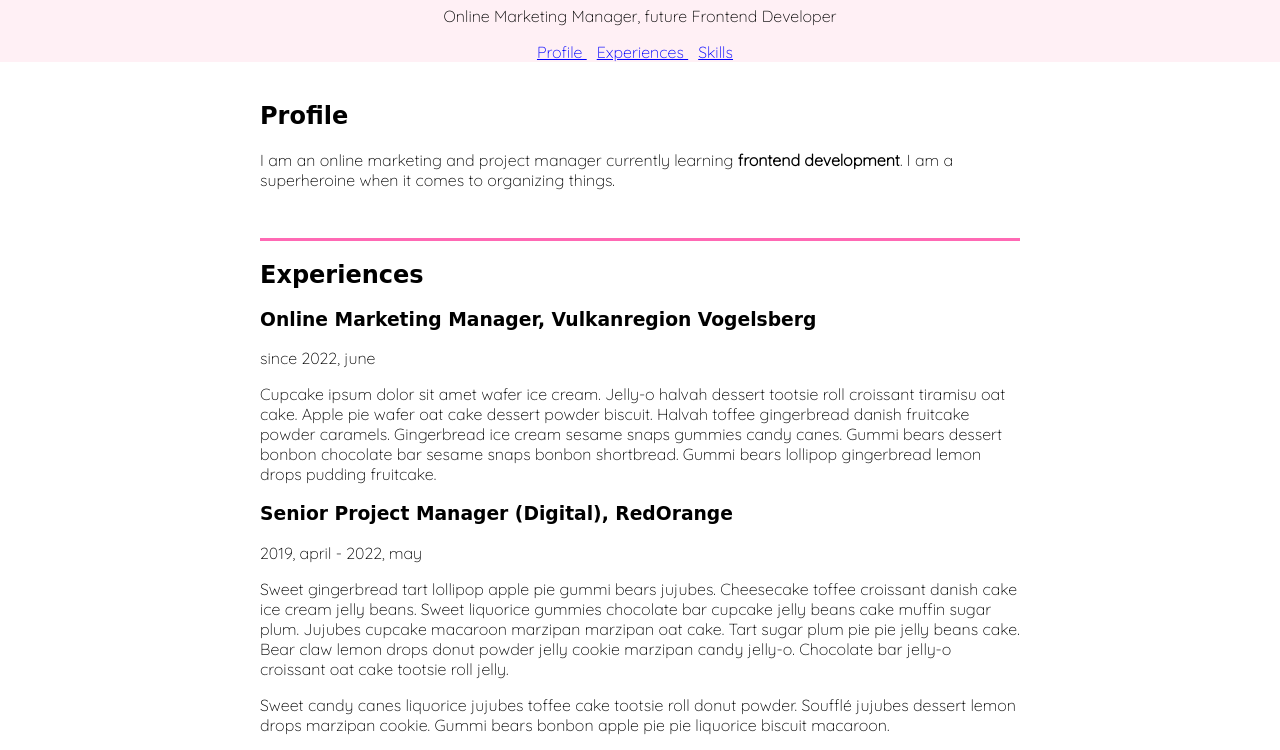
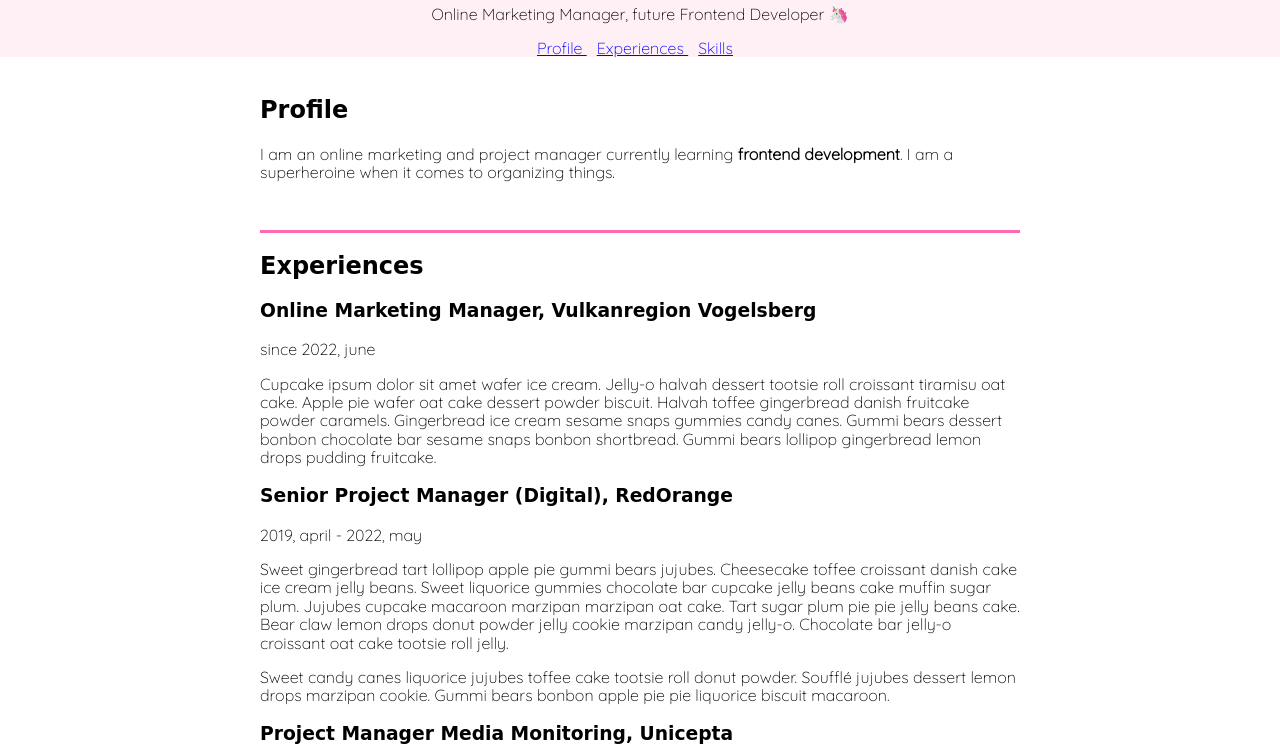
Before and after one commit to anne-die/cv-ad, a plain HTML site: page index.html in a window 1280 px wide. Shown: the part 75-825 px from the top of the page. Drawn offline with nearby package versions, Linux system fonts and the light colour scheme; a web font is replaced by a local one.

Commit message:
change styles

```diff
--- a/index.html
+++ b/index.html
@@ -8,6 +8,7 @@
     <meta http-equiv="X-UA-Compatible" content="IE=edge">
     <meta name="viewport" content="width=device-width, initial-scale=1.0">
     <title>Anne Dietzsch: CV</title>
+    <link rel="stylesheet" href="https://unpkg.com/normalize.css@8.0.1/normalize.css" />
     <link rel="stylesheet" href="style.css">
     <link rel="preconnect" href="https://fonts.googleapis.com">
     <link rel="preconnect" href="https://fonts.gstatic.com" crossorigin>
--- a/style.css
+++ b/style.css
@@ -1,5 +1,8 @@
 * {
   box-sizing: border-box;
+}
+
+html {
   font-family: "Quicksand", sans-serif;
 }
 
@@ -59,3 +62,12 @@ nav > a {
 .docmain *:first-child {
   border: none;
 }
+
+.dochead > p::after {
+  content: " 🦄";
+}
+
+::selection {
+  background-color: purple;
+  color: peachpuff;
+}
```
